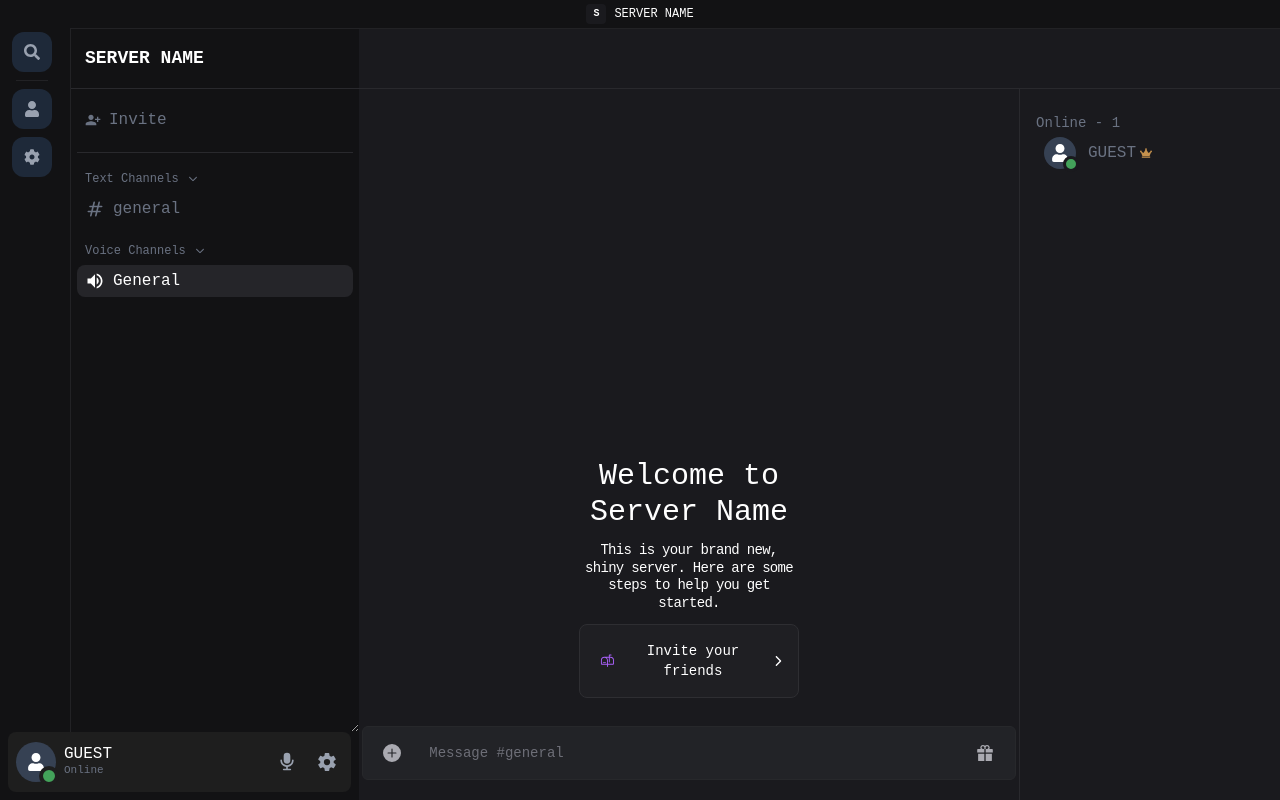
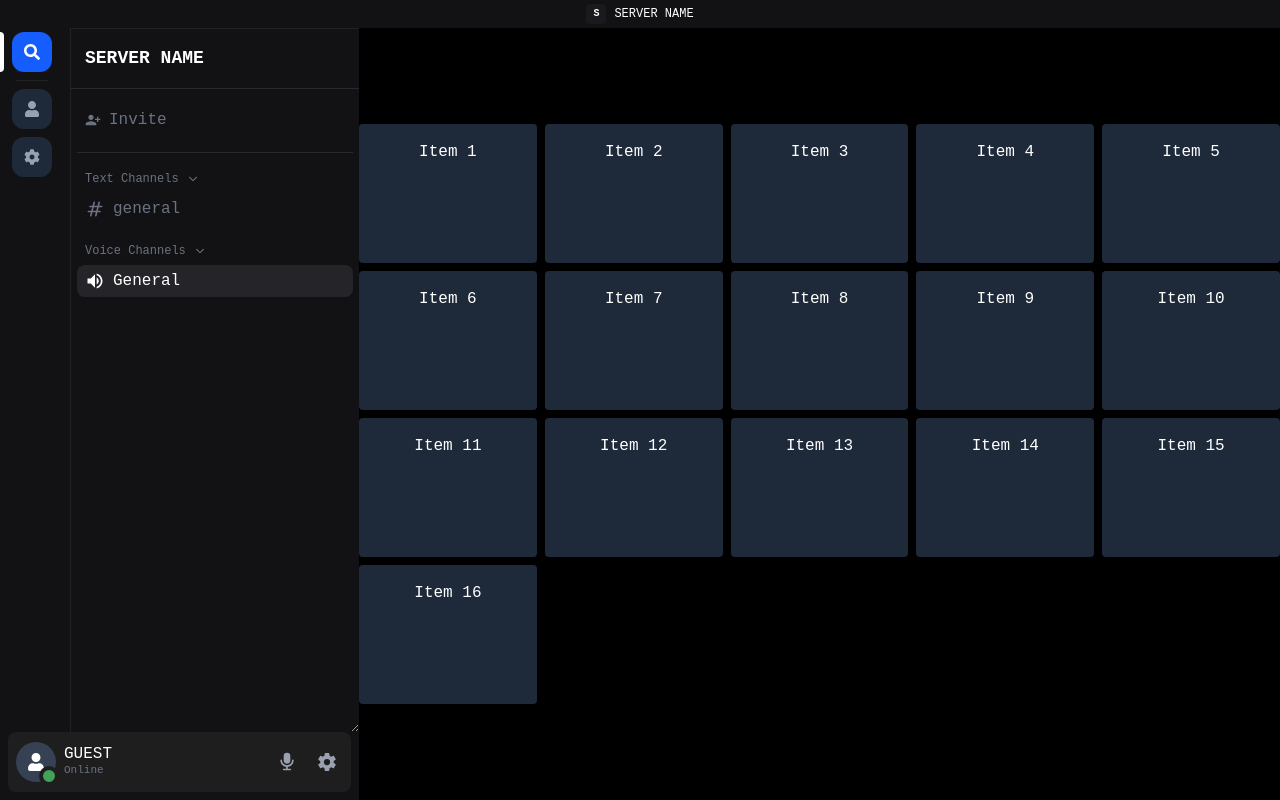
Before and after one commit to Yqzi/discord_replica, a Next.js app in the folder client/: page /components in a window 1280 px wide. Both pictures are taken after a click on the element "General". Built offline with nearby package versions, Linux system fonts and the light colour scheme.

Commit message:
grid not working

```diff
--- a/client/src/app/components/page.tsx
+++ b/client/src/app/components/page.tsx
@@ -1,9 +1,12 @@
 "use client";
+import { useState } from "react";
 import Sidebar from "./sidebar";
 import TextChannel from "./text_channel";
 import UserCount from "./user_count";
+import VoiceChannel from "./voice_channel";
 
 export default function Temp() {
+    const [selectedChannel, setSelectedChannel] = useState(0);
     return (
         <div className="flex flex-col w-full h-screen">
             <div className="min-h-7 max-h-7 flex bg-[#121214] text-xs justify-center items-center flex-row">
@@ -15,9 +18,13 @@ export default function Temp() {
                 SERVER NAME
             </div>
             <div className="flex flex-row flex-1 h-[calc(100vh-1.75rem)] ">
-                <Sidebar />
-                <TextChannel />
-                <UserCount />
+                <Sidebar
+                    selectedChannel={selectedChannel}
+                    setSelectedChannel={setSelectedChannel}
+                />
+                {selectedChannel === 0 ? <TextChannel /> : null}
+                {selectedChannel === 0 ? <UserCount /> : null}
+                {selectedChannel === 1 ? <VoiceChannel /> : null}
             </div>
         </div>
     );
--- a/client/src/app/components/sidebar.tsx
+++ b/client/src/app/components/sidebar.tsx
@@ -13,7 +13,15 @@ const buttons = [
     { icon: <FaCog />, label: "Settings" },
 ];
 
-export default function Sidebar() {
+type SidebarProps = {
+    selectedChannel: number;
+    setSelectedChannel: (index: number) => void;
+};
+
+export default function Sidebar({
+    selectedChannel,
+    setSelectedChannel,
+}: SidebarProps) {
     const [activeIndex, setActiveIndex] = useState(0);
 
     return (
@@ -83,23 +91,23 @@ export default function Sidebar() {
                             <div
                                 className={`flex flex-row gap-2 w-full items-center group cursor-pointer rounded-lg transition-colors pl-2 py-1
                                 ${
-                                    activeIndex === 3 || activeIndex === 0
+                                    selectedChannel === 0
                                         ? "bg-[#252529] text-white"
                                         : "hover:bg-[#252529a6] hover:text-white"
                                 }
                             `}
-                                onClick={() => setActiveIndex(3)}
+                                onClick={() => setSelectedChannel(0)}
                             >
                                 <HiOutlineHashtag
                                     className={`text-xl ${
-                                        activeIndex === 3 || activeIndex === 0
+                                        selectedChannel === 0
                                             ? "text-white"
                                             : "text-gray-500"
                                     } group-hover:text-white`}
                                 />
                                 <span
                                     className={`text-base font-light ${
-                                        activeIndex === 3 || activeIndex === 0
+                                        selectedChannel === 0
                                             ? "text-white"
                                             : "text-gray-500 group-hover:text-white"
                                     }`}
@@ -118,23 +126,23 @@ export default function Sidebar() {
                             <div
                                 className={`flex flex-row gap-2 w-full items-center group cursor-pointer rounded-lg transition-colors pl-2 py-1
                                 ${
-                                    activeIndex === 4
+                                    selectedChannel === 1
                                         ? "bg-[#252529] text-white"
                                         : "hover:bg-[#252529a6] hover:text-white"
                                 }
                             `}
-                                onClick={() => setActiveIndex(4)}
+                                onClick={() => setSelectedChannel(1)}
                             >
                                 <IoMdVolumeHigh
                                     className={`text-xl ${
-                                        activeIndex === 4
+                                        selectedChannel === 1
                                             ? "text-white"
                                             : "text-gray-500"
                                     } group-hover:text-white`}
                                 />
                                 <span
                                     className={`text-base font-light ${
-                                        activeIndex === 4
+                                        selectedChannel === 1
                                             ? "text-white"
                                             : "text-gray-500 group-hover:text-white"
                                     }`}
--- /dev/null
+++ b/client/src/app/components/voice_channel.tsx
@@ -0,0 +1,41 @@
+function getChunkSize(length: number) {
+    // Try to fit all items in 3 rows, but never exceed 5 per row
+    return Math.min(5, Math.ceil(length / 3));
+}
+
+function chunkArray<T>(arr: T[], size: number): T[][] {
+    const result = [];
+    for (let i = 0; i < arr.length; i += size) {
+        result.push(arr.slice(i, i + size));
+    }
+    return result;
+}
+
+export default function VoiceChannel() {
+    let x = [1, 2, 3, 4, 5, 6, 7, 8, 9, 10, 11, 12, 13, 14, 15, 16]; // Try with different lengths
+    const chunkSize = getChunkSize(x.length);
+    const chunked = chunkArray(x, chunkSize);
+
+    return (
+        <div className="w-full h-full bg-black flex flex-col gap-2 py-24">
+            {chunked.map((row, rowIdx) => (
+                <div
+                    key={rowIdx}
+                    className={`grid grid-cols-${chunkSize} gap-2 items-stretch h-full`}
+                    style={{
+                        gridTemplateColumns: `repeat(${chunkSize}, minmax(0, 1fr))`,
+                    }}
+                >
+                    {row.map((item, idx) => (
+                        <div
+                            key={idx}
+                            className="bg-gray-800 rounded p-4 flex-1 h-full"
+                        >
+                            Item {item}
+                        </div>
+                    ))}
+                </div>
+            ))}
+        </div>
+    );
+}
```
